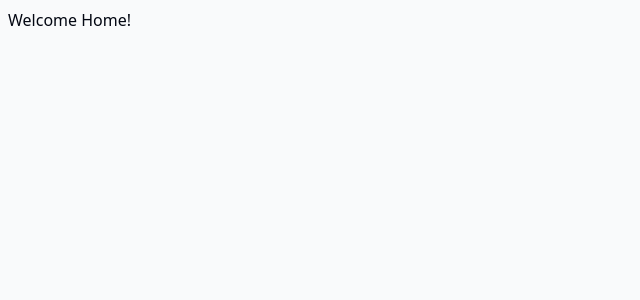
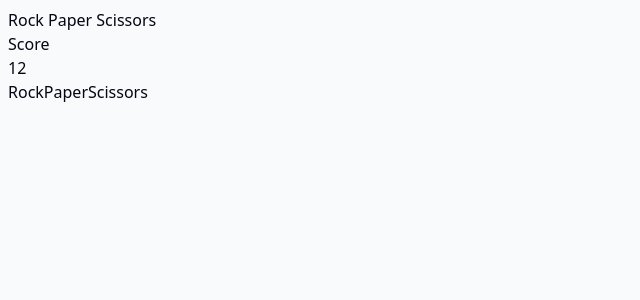
Before and after one commit to cjcoops/rock-paper-scissors, a React (Vite) app: page / in a window 1280 px wide. Shown: the top 300 px of the page, without its empty margins (0-640 px from the left). Built offline with nearby package versions, Linux system fonts and the light colour scheme.

Commit message:
can play a game

```diff
--- a/src/routes/index.tsx
+++ b/src/routes/index.tsx
@@ -1,14 +1,126 @@
 import * as React from "react";
 import { createFileRoute } from "@tanstack/react-router";
+import { useEffect, useState } from "react";
 
 export const Route = createFileRoute("/")({
   component: HomeComponent,
 });
 
-function HomeComponent() {
+type Choice = "rock" | "paper" | "scissors" | undefined;
+type GameStage =
+  | "waitingForUser"
+  | "houseIsChoosing"
+  | "waitingForResult"
+  | "showResult";
+type Result = "win" | "lose" | "draw" | undefined;
+
+function Choices({ onUserPick }: { onUserPick: (userPick: Choice) => void }) {
   return (
-    <div className="p-2">
-      <h3>Welcome Home!</h3>
+    <>
+      <button onClick={() => onUserPick("rock")}>Rock</button>
+      <button onClick={() => onUserPick("paper")}>Paper</button>
+      <button onClick={() => onUserPick("scissors")}>Scissors</button>
+    </>
+  );
+}
+
+function Game({
+  userPick,
+  housePick,
+  result,
+  resetGame,
+}: {
+  userPick: Choice;
+  housePick: Choice;
+  result: Result;
+  resetGame: () => void;
+}) {
+  return (
+    <div className="grid grid-cols-2">
+      <div>
+        <div>You picked</div>
+        <div>{userPick}</div>
+      </div>
+      <div>
+        <div>The house picked</div>
+        <div>{housePick}</div>
+      </div>
+      {result && (
+        <div>
+          <div>You {result}</div>
+          <button onClick={resetGame}>Play Again</button>
+        </div>
+      )}
     </div>
   );
 }
+
+function determineResult(userPick: Choice, housePick: Choice): Result {
+  console.log({ userPick, housePick });
+
+  if (!userPick || !housePick) return;
+  if (userPick === housePick) return "draw";
+  if (userPick === "paper" && housePick === "rock") return "win";
+  if (userPick === "rock" && housePick === "scissors") return "win";
+  if (userPick === "scissors" && housePick === "paper") return "win";
+  return "lose";
+}
+
+function HomeComponent() {
+  const [userPick, setUserPick] = useState<Choice>();
+  const [housePick, setHousePick] = useState<Choice>();
+  const [gameStage, setGameStage] = useState<GameStage>("waitingForUser");
+  const [result, setResult] = useState<Result>();
+
+  const handleUserPick = (userPick: Choice) => {
+    setUserPick(userPick);
+    setGameStage("houseIsChoosing");
+
+    setTimeout(() => {
+      const options: Choice[] = ["rock", "paper", "scissors"];
+      const randomIndex = Math.floor(Math.random() * options.length);
+      const housePick = options[randomIndex];
+      setHousePick(housePick);
+      setGameStage("waitingForResult");
+
+      setTimeout(() => {
+        const result = determineResult(userPick, housePick);
+        setResult(result);
+        setGameStage("showResult");
+        // Update scoreboard
+        console.log(result);
+      }, 2000);
+    }, 2000);
+  };
+
+  const resetGame = () => {
+    setGameStage("waitingForUser");
+    setHousePick(undefined);
+    setUserPick(undefined);
+    setResult(undefined);
+  };
+
+  return (
+    <div className="p-2">
+      <header>
+        <h1>Rock Paper Scissors</h1>
+        <div>
+          <div>Score</div>
+          <div>12</div>
+        </div>
+      </header>
+      <main>
+        {gameStage === "waitingForUser" ? (
+          <Choices onUserPick={handleUserPick} />
+        ) : (
+          <Game
+            userPick={userPick}
+            housePick={housePick}
+            result={result}
+            resetGame={resetGame}
+          />
+        )}
+      </main>
+    </div>
+  );
+}
```
